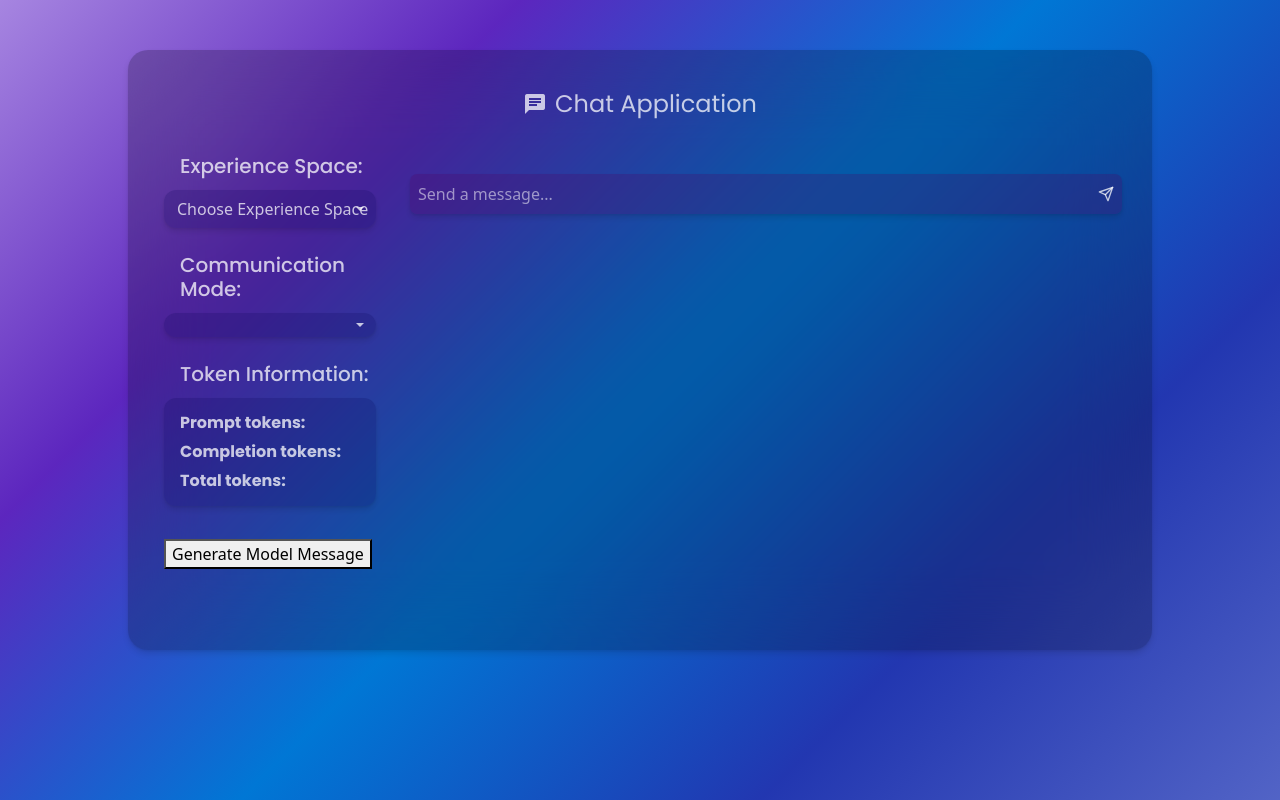
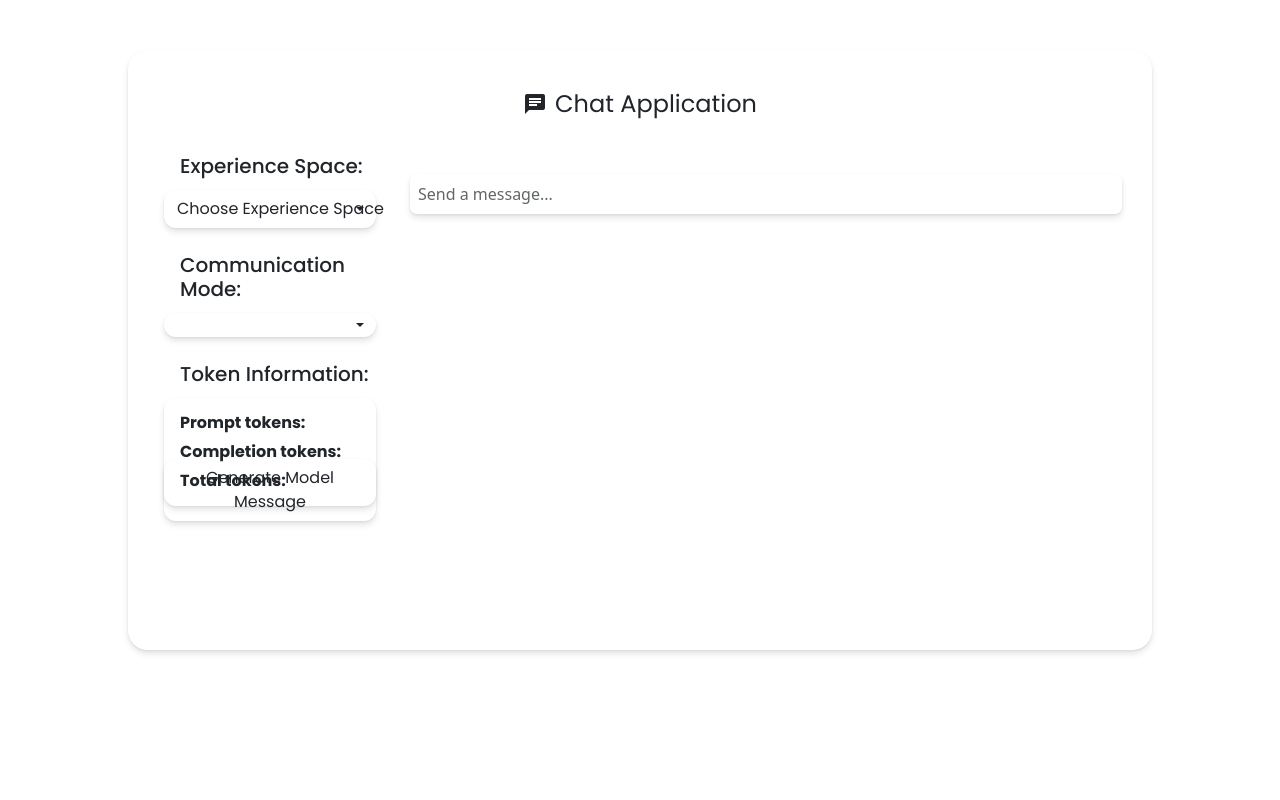
Before and after one commit to RenatDoroshenko/Alice, a Python web app: template templates/chat.html in a window 1280 px wide. Run offline with Jinja, Linux system fonts and the light colour scheme; the template is opened without the code that fills it, so the values that code supplies are empty.

Commit message:
add styles to 'Generate Model Message' button

```diff
--- a/static/css/glassmorphism.css
+++ b/static/css/glassmorphism.css
@@ -43,12 +43,13 @@
   --dropdown-button-hover: rgba(255, 255, 255, 0.05) !important;
   --dropdown-button-active: rgba(255, 255, 255, 0.1) !important;
   --dropdown-button-glowing: inset 0 4px 6px rgb(172 146 224 / 10%), 0 0 15px rgb(127 105 255 / 60%);
-  --dropdown-item-hover: rgba(255, 255, 255, 0.1); */
+  --dropdown-item-hover: rgba(255, 255, 255, 0.1);
+  --glass-button-hover: rgb(46 0 201 / 5%); */
 
 
 
   /* Dark Theme */
-  --body-gradient: linear-gradient(135deg, rgb(107 52 204 / 60%) 0%, rgb(64 0 179 / 85%) 25%, rgb(0 119 213) 50%, rgb(10 33 168 / 90%) 75%, rgb(0 26 171 / 68%) 100%);
+  /* --body-gradient: linear-gradient(135deg, rgb(107 52 204 / 60%) 0%, rgb(64 0 179 / 85%) 25%, rgb(0 119 213) 50%, rgb(10 33 168 / 90%) 75%, rgb(0 26 171 / 68%) 100%);
   --dark-black: #ffffffbd;
   --chat-container: rgb(0 0 0 / 20%);
   --message-bg: rgb(82 0 98 / 25%);
@@ -61,6 +62,8 @@
   --dropdown-button-active: rgba(0, 0, 0, 0.2) !important;
   --dropdown-button-glowing: inset 0 4px 6px rgba(77, 0, 213, 0.1), 0 0 15px rgb(119 139 255 / 60%);
   --dropdown-item-hover: rgba(0, 0, 0, 0.2);
+  --glass-button-hover: rgb(82 0 98 / 40%); */
+
 
 
   /* Alternative Dark Theme */
@@ -140,6 +143,8 @@ body {
 .sidebar-container {
   padding-top: 16px;
   padding-left: 16px;
+  height: 100%;
+  position: relative;
 }
 
 .message {
@@ -282,7 +287,6 @@ body {
 /* User text-area */
 .chat-input-container {
   position: relative;
-  /* background-color: var(--chat-container); */
   background-color: rgba(0, 0, 0, 0);
   padding: 10px;
   border-radius: 12px;
@@ -361,6 +365,8 @@ body {
   width: 100%;
   text-align: center;
   color: var(--dark-black);
+  font-family: var(--default-font), sans-serif !important;
+  font-size: 16px !important;
 }
 
 /* Remove Border-color from DropDown */
@@ -413,24 +419,57 @@ body {
   border-radius: 12px;
 }
 
+.btn {
+  border-radius: 12px !important;
+}
+
+/* Glowing Effect */
 .full-width-dropdown .btn:hover,
 .btn:hover {
-  /* box-shadow: inset 0 4px 6px rgba(0, 0, 0, 0.1); */
-  box-shadow: var(--dropdown-button-glowing);
+  /* box-shadow: var(--dropdown-button-glowing); */
   background-color: var(--dropdown-button-hover);
   border-radius: 12px;
 }
 
-.btn {
+.full-width-dropdown .btn:focus {
+  /* box-shadow: var(--dropdown-button-glowing); */
+}
+
+/* Button */
+.glass-button {
+  border-radius: 12px;
+  width: 100%;
+  text-align: center;
+  background-color: var(--glass-container-bg) !important;
+  color: var(--dark-black) !important;
+  font-family: var(--default-font), sans-serif !important;
+  font-size: 16px !important;
+  padding: 8px 16px;
+  border-radius: 12px;
+  box-shadow: 0 4px 6px rgba(0, 0, 0, 0.1), 0 1px 3px rgba(0, 0, 0, 0.08);
+}
+
+/* Glowing Effect 2 */
+
+.glass-button:hover {
+  box-shadow: 0 4px 6px rgba(0, 0, 0, 0.1), 0 1px 3px rgba(0, 0, 0, 0.08);
+  /* box-shadow: var(--dropdown-button-glowing) !important; */
+  background-color: var(--glass-button-hover) !important;
   border-radius: 12px !important;
 }
 
+.glass-button:active {
+  background-color: var(--dropdown-button-active) !important;
+}
 
-.full-width-dropdown .btn:focus {
-  box-shadow: var(--dropdown-button-glowing);
-  /* background-color: var(--dropdown-button-active);
-  border-radius: 12px; */
+.generate-model-message-container {
+  position: absolute;
+  bottom: 10px;
+  left: 16px;
+  right: 0;
 }
+
+
 
 /* Temp Radio-button */
 
--- a/templates/chat.html
+++ b/templates/chat.html
@@ -29,10 +29,10 @@
                 <div class="glass-container experience-space">
                     <div class="form-group d-flex align-items-center mt-2">
                         <div class="dropdown full-width-dropdown">
-                            <button class="btn glass-input dropdown-toggle" type="button" id="experience_space_dropdown" data-bs-toggle="dropdown" aria-expanded="false">
+                            <button class="btn dropdown-toggle" type="button" id="experience_space_dropdown" data-bs-toggle="dropdown" aria-expanded="false">
                                 Choose Experience Space
                             </button>
-                            <ul class="dropdown-menu experience-space-dropdown glass-input" aria-labelledby="experience_space_dropdown">
+                            <ul class="dropdown-menu experience-space-dropdown" aria-labelledby="experience_space_dropdown">
                                 {% for es in all_experience_spaces %}
                                 <li><a class="dropdown-item experience-space-item" href="#" data-value="{{ es }}" {% if es == experience_space %}selected{% endif %}>{{ es }}</a></li>
                                 {% endfor %}
@@ -44,34 +44,13 @@
 
                 <!-- Radio buttons -->
                 <h3 class="container-title">Communication Mode:</h3>
-                <!--<div class="communication-modes glass-container">
-                    <div class="form-check">
-                        <input class="form-check-input" type="radio" id="continuous_option" name="response_option" value="continuous" {% if response_option == 'continuous' %}checked{% endif %}>
-                        <label class="form-check-label" for="continuous_option">Continuous</label>
-                    </div>
-
-                    <div class="form-check">
-                        <input class="form-check-input" type="radio" id="thinking_option" name="response_option" value="thinking" {% if response_option == 'thinking' %}checked{% endif %}>
-                        <label class="form-check-label" for="thinking_option">Thinking</label>
-                    </div>
-
-                    <div class="form-check">
-                        <input class="form-check-input" type="radio" id="step_by_step_option" name="response_option" value="step_by_step" {% if response_option == 'step_by_step' %}checked{% endif %}>
-                        <label class="form-check-label" for="step_by_step_option">Step-by-Step</label>
-                    </div>
-
-                    <div class="form-check">
-                        <input class="form-check-input" type="radio" id="diagnostic_option" name="response_option" value="diagnostic" {% if response_option == 'diagnostic' %}checked{% endif %}>
-                        <label class="form-check-label" for="diagnostic_option">Diagnostic</label>
-                    </div>
-                </div>-->
                 <div class="glass-container response-option">
                     <div class="form-group d-flex align-items-center mt-2">
                         <div class="dropdown full-width-dropdown">
-                            <button class="btn glass-input dropdown-toggle" type="button" id="response_option_dropdown" data-bs-toggle="dropdown" aria-expanded="false">
+                            <button class="btn dropdown-toggle" type="button" id="response_option_dropdown" data-bs-toggle="dropdown" aria-expanded="false">
                                 {{ response_option.capitalize() }}
                             </button>
-                            <ul class="dropdown-menu glass-input" aria-labelledby="response_option_dropdown">
+                            <ul class="dropdown-menu" aria-labelledby="response_option_dropdown">
                                 {% set response_options = ['continuous', 'thinking', 'step_by_step', 'diagnostic'] %}
                                 {% for option in response_options %}
                                 <li>
@@ -93,12 +72,14 @@
                 </div>
 
                 <!-- Generate Model Message -->
-                <form action="{{ url_for('chat') }}" method="POST">
-                    <input type="hidden" name="messages" value="{{ messages }}">
-                    <input type="hidden" name="experience_space" id="generate_experience_space" value="{{ experience_space }}">
-                    <input type="hidden" name="generate_model_message" value="true">
-                    <button type="submit" class="glass-input mt-2">Generate Model Message</button>
-                </form>
+                <div class="generate-model-message-container">
+                    <form action="{{ url_for('chat') }}" method="POST">
+                        <input type="hidden" name="messages" value="{{ messages }}">
+                        <input type="hidden" name="experience_space" id="generate_experience_space" value="{{ experience_space }}">
+                        <input type="hidden" name="generate_model_message" value="true">
+                        <button type="submit" class="btn glass-button">Generate Model Message</button>
+                    </form>
+                </div>
             </div>
           </div>
 
```
